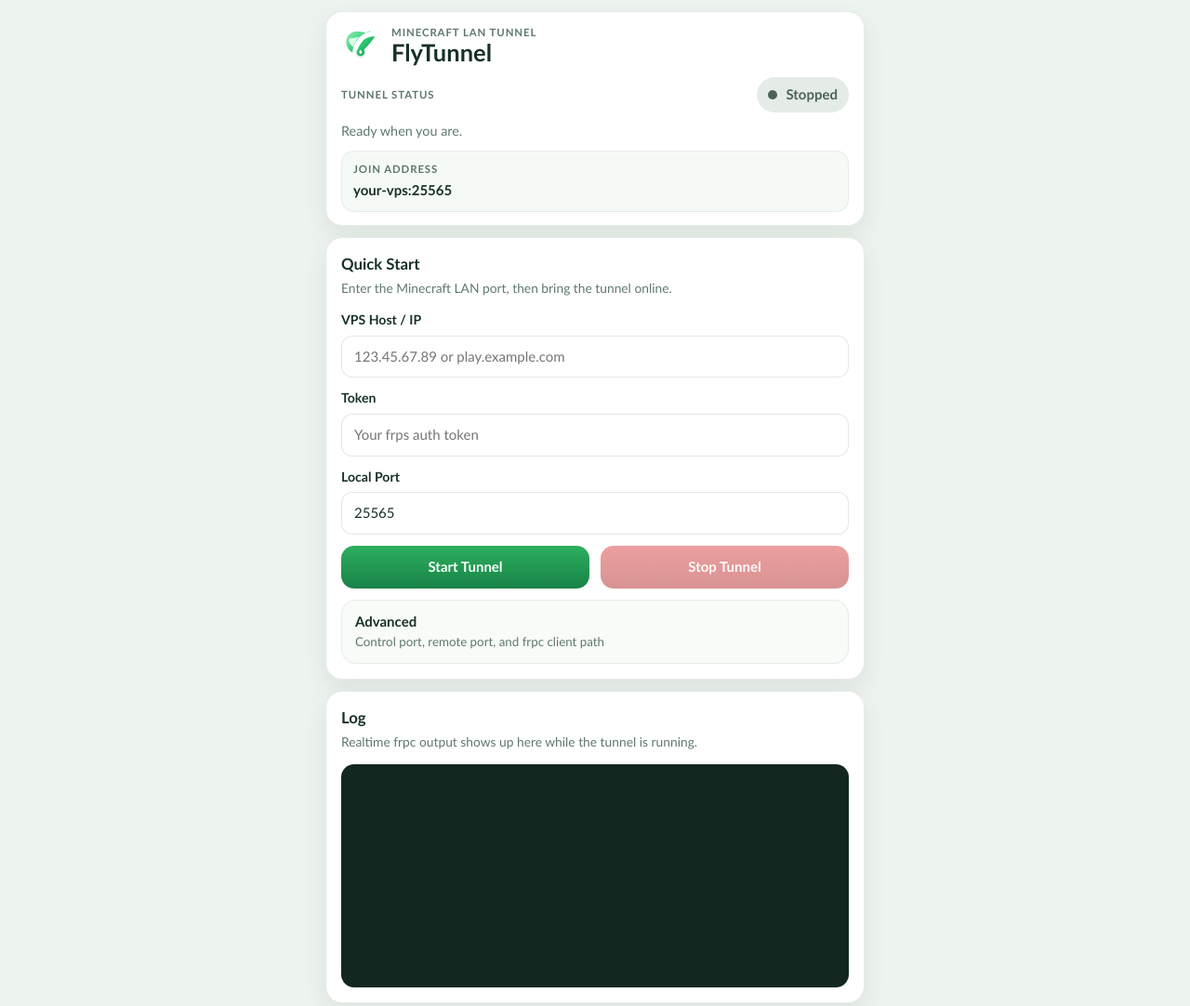
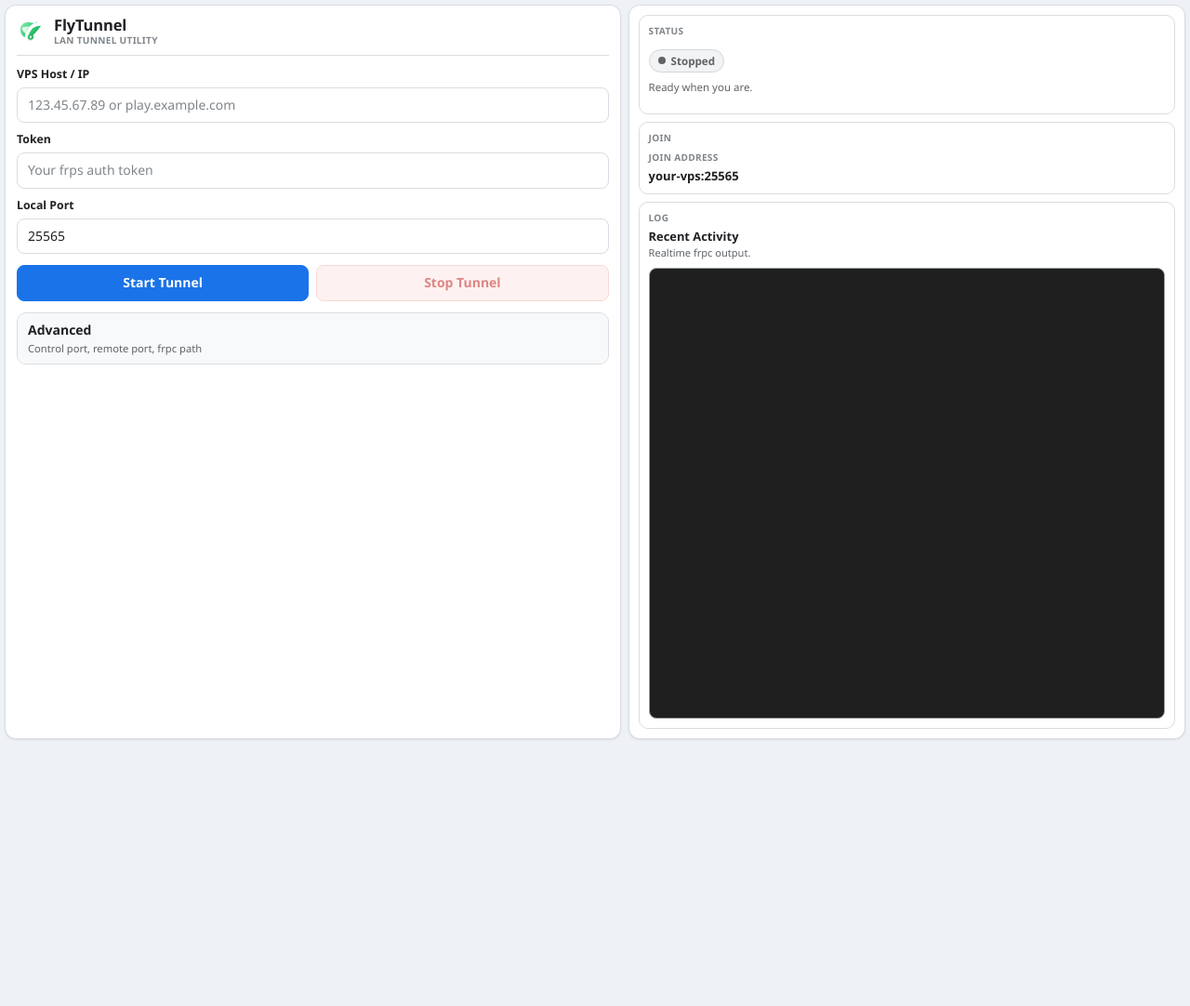
Before and after one commit to quocthai0404/FlyTunnel, a website with bundled scripts: page src/index.html in a window 1280 px wide. Shown: the whole page at 93% size. After the commit the page ends 805 px from the top, so only its background shows below. Built offline with nearby package versions, Linux system fonts and the light colour scheme.

Commit message:
feat: refine desktop UI with sharper chrome-like styling

```diff
--- a/src/index.html
+++ b/src/index.html
@@ -9,36 +9,16 @@
   </head>
   <body>
     <main class="app-shell">
-      <header class="panel app-header">
+      <section class="panel left-column">
+        <header class="compact-header">
           <div class="brand-row">
             <img src="/assets/flytunnel-mark.svg" alt="FlyTunnel mark" class="brand-mark" />
             <div class="brand-copy">
-            <p class="eyebrow">Minecraft LAN tunnel</p>
               <h1>FlyTunnel</h1>
-          </div>
-        </div>
-
-        <div class="status-wrap">
-          <div class="status-topline">
-            <span class="status-heading">Tunnel Status</span>
-            <div class="status-pill stopped" id="status-pill">
-              <span class="status-dot"></span>
-              <span id="status-text">Stopped</span>
-            </div>
-          </div>
-          <p class="status-detail" id="status-detail">Ready when you are.</p>
-          <div class="join-preview">
-            <span class="join-label">Join Address</span>
-            <strong id="join-address">your-vps:25565</strong>
+              <p class="eyebrow">LAN Tunnel Utility</p>
             </div>
           </div>
         </header>
-
-      <section class="panel form-panel">
-        <div class="panel-head">
-          <h2>Quick Start</h2>
-          <p>Enter the Minecraft LAN port, then bring the tunnel online.</p>
-        </div>
 
         <form id="tunnel-form" novalidate>
           <input id="frpc-path-override" type="hidden" />
@@ -66,7 +46,7 @@
           <details class="advanced-panel">
             <summary>
               <span class="advanced-title">Advanced</span>
-              <span class="advanced-copy">Control port, remote port, and frpc client path</span>
+              <span class="advanced-copy">Control port, remote port, frpc path</span>
             </summary>
 
             <div class="advanced-body">
@@ -94,15 +74,35 @@
         </form>
       </section>
 
-      <section class="panel log-panel">
+      <section class="panel right-column">
+        <section class="status-card compact-card">
+          <div class="group-label">Status</div>
+          <div class="status-topline">
+            <div class="status-pill stopped" id="status-pill">
+              <span class="status-dot"></span>
+              <span id="status-text">Stopped</span>
+            </div>
+          </div>
+          <p class="status-detail" id="status-detail">Ready when you are.</p>
+        </section>
+
+        <section class="join-card compact-card">
+          <div class="group-label">Join</div>
+          <span class="join-label">Join Address</span>
+          <strong id="join-address">your-vps:25565</strong>
+        </section>
+
+        <section class="log-card">
+          <div class="group-label">Log</div>
           <div class="panel-head">
-          <h2>Log</h2>
-          <p>Realtime frpc output shows up here while the tunnel is running.</p>
+            <h2>Recent Activity</h2>
+            <p>Realtime frpc output.</p>
           </div>
           <div id="log-box" aria-live="polite">
             <pre id="log-content"></pre>
           </div>
         </section>
+      </section>
     </main>
   </body>
 </html>
--- a/src/styles.css
+++ b/src/styles.css
@@ -1,24 +1,43 @@
 :root {
-  font-family: "Aptos", "Segoe UI Variable", "Trebuchet MS", sans-serif;
-  font-size: 15px;
-  line-height: 1.45;
+  font-family: "Segoe UI", "Segoe UI Variable", "Arial", sans-serif;
+  font-size: 14px;
+  line-height: 1.35;
   font-weight: 400;
-  color: #142f26;
-  background: #edf3ee;
+  color: #202124;
+  background: #eef2f7;
   font-synthesis: none;
   text-rendering: optimizeLegibility;
   -webkit-font-smoothing: antialiased;
   -moz-osx-font-smoothing: grayscale;
   -webkit-text-size-adjust: 100%;
-  --panel-bg: #ffffff;
-  --panel-border: rgba(22, 55, 41, 0.1);
-  --text-main: #173126;
-  --text-soft: #5f796e;
-  --green-strong: #2daf5e;
-  --green-deep: #188247;
-  --red-strong: #dd5151;
-  --red-deep: #b93b3b;
-  --shadow-soft: 0 10px 26px rgba(26, 53, 40, 0.08);
+  --window-bg: #eef2f7;
+  --surface: #ffffff;
+  --surface-subtle: #f8f9fa;
+  --surface-hover: #f1f3f4;
+  --border: #dadce0;
+  --border-strong: #c7cdd4;
+  --text-main: #202124;
+  --text-soft: #5f6368;
+  --text-quiet: #80868b;
+  --blue: #1a73e8;
+  --blue-hover: #1765cc;
+  --blue-ring: rgba(26, 115, 232, 0.18);
+  --red-soft: #fce8e6;
+  --red-border: #f1b9b4;
+  --red-text: #c5221f;
+  --green-soft: #e6f4ea;
+  --green-border: #b7dfc1;
+  --green-text: #137333;
+  --yellow-soft: #fef7e0;
+  --yellow-border: #f6d58d;
+  --yellow-text: #8d5f00;
+  --gray-soft: #f1f3f4;
+  --gray-border: #d2d7dc;
+  --gray-text: #5f6368;
+  --console-bg: #1f1f1f;
+  --console-border: #9aa0a6;
+  --console-text: #e8eaed;
+  --shadow-soft: 0 1px 2px rgba(60, 64, 67, 0.12);
 }
 
 * {
@@ -29,6 +48,7 @@ body {
   margin: 0;
   min-width: 360px;
   min-height: 100vh;
+  background: var(--window-bg);
   color: var(--text-main);
 }
 
@@ -44,37 +64,52 @@ input {
 }
 
 .app-shell {
-  width: min(580px, calc(100vw - 20px));
-  margin: 0 auto;
-  padding: 12px 0 18px;
+  width: min(calc(100vw - 10px), 100%);
+  height: calc(100vh - 10px);
+  margin: 5px auto;
+  display: grid;
+  grid-template-columns: minmax(0, 1.05fr) minmax(240px, 0.95fr);
+  gap: 8px;
+}
+
+.panel {
+  background: var(--surface);
+  border: 1px solid var(--border);
+  border-radius: 12px;
+  box-shadow: var(--shadow-soft);
+}
+
+.left-column {
+  padding: 12px;
   display: flex;
   flex-direction: column;
   gap: 12px;
+  min-width: 0;
 }
 
-.panel {
-  background: var(--panel-bg);
-  border: 1px solid var(--panel-border);
-  border-radius: 18px;
-  box-shadow: var(--shadow-soft);
+.right-column {
+  padding: 10px;
+  display: grid;
+  grid-template-rows: auto auto minmax(0, 1fr);
+  gap: 8px;
+  min-width: 0;
+  min-height: 0;
 }
 
-.app-header {
-  padding: 14px 16px;
-  display: flex;
-  flex-direction: column;
-  gap: 14px;
+.compact-header {
+  padding-bottom: 8px;
+  border-bottom: 1px solid var(--border);
 }
 
 .brand-row {
   display: flex;
   align-items: center;
-  gap: 12px;
+  gap: 10px;
 }
 
 .brand-mark {
-  width: 42px;
-  height: 42px;
+  width: 30px;
+  height: 30px;
   flex: 0 0 auto;
 }
 
@@ -82,172 +117,99 @@ input {
   min-width: 0;
 }
 
+h1 {
+  font-size: 1.18rem;
+  line-height: 1.05;
+  font-weight: 600;
+  letter-spacing: -0.01em;
+}
+
 .eyebrow,
-.status-heading,
 .join-label,
-.binary-label {
-  color: #5d786b;
-  font-size: 0.76rem;
-  font-weight: 700;
-  letter-spacing: 0.08em;
+.binary-label,
+.group-label {
+  font-size: 0.72rem;
+  color: var(--text-quiet);
+  font-weight: 600;
+  letter-spacing: 0.03em;
   text-transform: uppercase;
 }
 
-h1 {
-  font-size: 1.7rem;
-  line-height: 1;
+.eyebrow {
+  margin-top: 2px;
 }
 
-.status-wrap {
+form {
   display: flex;
   flex-direction: column;
   gap: 10px;
 }
 
-.status-topline {
-  display: flex;
-  align-items: center;
-  justify-content: space-between;
-  gap: 12px;
-  flex-wrap: wrap;
-}
-
-.status-pill {
-  display: inline-flex;
-  align-items: center;
-  gap: 9px;
-  padding: 8px 12px;
-  border-radius: 999px;
-  font-weight: 800;
-}
-
-.status-pill.stopped {
-  background: #e5ece7;
-  color: #4c6259;
-}
-
-.status-pill.starting {
-  background: #fff2cf;
-  color: #996919;
-}
-
-.status-pill.running {
-  background: #dff6e7;
-  color: #177644;
-}
-
-.status-pill.error {
-  background: #fde4e4;
-  color: #a53a3a;
-}
-
-.status-dot {
-  width: 10px;
-  height: 10px;
-  border-radius: 999px;
-  background: currentColor;
-}
-
-.status-detail {
-  color: var(--text-soft);
-  font-size: 0.96rem;
-}
-
-.join-preview {
-  padding: 11px 12px;
-  border-radius: 14px;
-  border: 1px solid rgba(24, 77, 55, 0.08);
-  background: #f6faf7;
-  display: flex;
-  flex-direction: column;
-  gap: 4px;
-}
-
-.join-preview strong {
-  font-size: 1rem;
-  word-break: break-word;
-}
-
-.form-panel,
-.log-panel {
-  padding: 16px;
-}
-
-.panel-head {
-  margin-bottom: 14px;
-}
-
-.panel-head h2 {
-  font-size: 1.12rem;
-}
-
-.panel-head p {
-  margin-top: 4px;
-  color: var(--text-soft);
-  font-size: 0.92rem;
-}
-
-form {
-  display: flex;
-  flex-direction: column;
-  gap: 12px;
-}
-
 .field {
   display: flex;
   flex-direction: column;
-  gap: 6px;
+  gap: 5px;
 }
 
 .field span {
-  font-weight: 700;
-  font-size: 0.94rem;
+  font-size: 0.88rem;
+  font-weight: 600;
+  color: var(--text-main);
 }
 
 .field-row {
   display: grid;
   grid-template-columns: repeat(2, minmax(0, 1fr));
-  gap: 12px;
+  gap: 8px;
 }
 
 input {
   width: 100%;
-  border: 1px solid rgba(22, 67, 49, 0.12);
-  border-radius: 12px;
-  padding: 11px 13px;
-  background: #ffffff;
+  padding: 9px 11px;
+  border: 1px solid var(--border);
+  border-radius: 8px;
+  background: var(--surface);
   color: var(--text-main);
   outline: none;
-  transition: border-color 120ms ease, box-shadow 120ms ease;
+}
+
+input::placeholder {
+  color: #80868b;
+}
+
+input:hover {
+  border-color: var(--border-strong);
 }
 
 input:focus {
-  border-color: rgba(43, 189, 99, 0.5);
-  box-shadow: 0 0 0 3px rgba(43, 189, 99, 0.1);
+  border-color: var(--blue);
+  box-shadow: 0 0 0 3px var(--blue-ring);
 }
 
 input[aria-invalid="true"] {
-  border-color: rgba(223, 75, 75, 0.45);
-  box-shadow: 0 0 0 3px rgba(223, 75, 75, 0.08);
+  border-color: #d93025;
+  box-shadow: 0 0 0 3px rgba(217, 48, 37, 0.12);
 }
 
 .action-row {
   display: grid;
   grid-template-columns: repeat(2, minmax(0, 1fr));
-  gap: 12px;
+  gap: 8px;
+  margin-top: 2px;
 }
 
 button {
-  border: none;
-  border-radius: 14px;
-  padding: 12px 16px;
-  font-weight: 800;
+  padding: 9px 12px;
+  border-radius: 8px;
+  border: 1px solid var(--border);
+  background: var(--surface);
+  color: var(--text-main);
+  font-weight: 600;
   cursor: pointer;
-  transition: opacity 120ms ease, filter 120ms ease;
 }
 
 button:hover:not(:disabled) {
-  filter: brightness(0.98);
+  background: var(--surface-hover);
 }
 
 button:disabled {
@@ -256,25 +218,35 @@ button:disabled {
 }
 
 .primary-btn {
-  background: linear-gradient(180deg, var(--green-strong), var(--green-deep));
-  color: #f7fff9;
+  background: var(--blue);
+  border-color: var(--blue);
+  color: #ffffff;
+}
+
+.primary-btn:hover:not(:disabled) {
+  background: var(--blue-hover);
+  border-color: var(--blue-hover);
 }
 
 .danger-btn {
-  background: linear-gradient(180deg, var(--red-strong), var(--red-deep));
-  color: #fff8f8;
+  background: var(--red-soft);
+  border-color: var(--red-border);
+  color: var(--red-text);
+}
+
+.danger-btn:hover:not(:disabled) {
+  background: #f9ddda;
 }
 
 .secondary-btn {
-  background: #eaf2ed;
-  color: #1f5640;
-  min-width: 124px;
+  min-width: 98px;
 }
 
 .advanced-panel {
-  border: 1px solid rgba(22, 67, 49, 0.08);
-  border-radius: 16px;
-  background: #f8fbf8;
+  margin-top: 2px;
+  border: 1px solid var(--border);
+  border-radius: 10px;
+  background: var(--surface-subtle);
   overflow: hidden;
 }
 
@@ -283,8 +255,13 @@ button:disabled {
   display: flex;
   flex-direction: column;
   gap: 2px;
-  padding: 12px 14px;
+  padding: 9px 11px;
   cursor: pointer;
+  background: var(--surface-subtle);
+}
+
+.advanced-panel summary:hover {
+  background: var(--surface-hover);
 }
 
 .advanced-panel summary::-webkit-details-marker {
@@ -292,34 +269,35 @@ button:disabled {
 }
 
 .advanced-title {
-  font-weight: 800;
+  font-weight: 600;
 }
 
 .advanced-copy {
   color: var(--text-soft);
-  font-size: 0.89rem;
+  font-size: 0.8rem;
 }
 
 .advanced-panel[open] summary {
-  border-bottom: 1px solid rgba(22, 67, 49, 0.08);
+  border-bottom: 1px solid var(--border);
 }
 
 .advanced-body {
-  padding: 12px 14px 14px;
+  padding: 10px 11px 11px;
   display: flex;
   flex-direction: column;
-  gap: 12px;
+  gap: 8px;
+  background: var(--surface);
 }
 
 .binary-card {
   display: flex;
   justify-content: space-between;
   align-items: flex-start;
-  gap: 12px;
-  padding: 12px;
-  border-radius: 14px;
-  border: 1px solid rgba(24, 88, 61, 0.08);
-  background: #ffffff;
+  gap: 8px;
+  padding: 10px;
+  border: 1px solid var(--border);
+  border-radius: 8px;
+  background: var(--surface-subtle);
 }
 
 .binary-copy {
@@ -328,46 +306,164 @@ button:disabled {
 
 code {
   display: block;
-  margin-top: 4px;
-  color: #0d7654;
-  font-family: "Cascadia Code", "Consolas", monospace;
-  font-size: 0.86rem;
+  margin-top: 3px;
+  color: #174ea6;
+  font-family: "Consolas", "Cascadia Code", monospace;
+  font-size: 0.79rem;
   word-break: break-all;
 }
 
 #binary-note {
-  margin-top: 6px;
+  margin-top: 4px;
   color: var(--text-soft);
-  font-size: 0.9rem;
+  font-size: 0.79rem;
+}
+
+.compact-card,
+.log-card {
+  border: 1px solid var(--border);
+  border-radius: 10px;
+  background: var(--surface);
+}
+
+.status-card,
+.join-card,
+.log-card {
+  padding: 10px;
+}
+
+.status-card {
+  display: flex;
+  flex-direction: column;
+  gap: 8px;
+}
+
+.status-topline {
+  display: flex;
+  align-items: center;
+  justify-content: flex-start;
+  gap: 8px;
+}
+
+.status-pill {
+  display: inline-flex;
+  align-items: center;
+  gap: 6px;
+  padding: 4px 9px;
+  border-radius: 999px;
+  font-size: 0.83rem;
+  font-weight: 600;
+  border: 1px solid transparent;
+}
+
+.status-pill.stopped {
+  background: var(--gray-soft);
+  border-color: var(--gray-border);
+  color: var(--gray-text);
+}
+
+.status-pill.starting {
+  background: var(--yellow-soft);
+  border-color: var(--yellow-border);
+  color: var(--yellow-text);
+}
+
+.status-pill.running {
+  background: var(--green-soft);
+  border-color: var(--green-border);
+  color: var(--green-text);
+}
+
+.status-pill.error {
+  background: var(--red-soft);
+  border-color: var(--red-border);
+  color: var(--red-text);
+}
+
+.status-dot {
+  width: 8px;
+  height: 8px;
+  border-radius: 999px;
+  background: currentColor;
+}
+
+.status-detail {
+  color: var(--text-soft);
+  font-size: 0.82rem;
+  min-height: 2.2em;
+}
+
+.join-card {
+  display: flex;
+  flex-direction: column;
+  gap: 4px;
+}
+
+.join-card strong {
+  font-size: 0.93rem;
+  font-weight: 600;
+  word-break: break-word;
+}
+
+.log-card {
+  display: flex;
+  flex-direction: column;
+  min-height: 0;
+}
+
+.group-label {
+  margin-bottom: 4px;
+}
+
+.panel-head {
+  margin-bottom: 8px;
+}
+
+.panel-head h2 {
+  font-size: 0.92rem;
+  font-weight: 600;
+}
+
+.panel-head p {
+  margin-top: 2px;
+  color: var(--text-soft);
+  font-size: 0.79rem;
 }
 
 #log-box {
   width: 100%;
-  min-height: 240px;
-  max-height: 280px;
+  min-height: 0;
+  flex: 1 1 auto;
   overflow: auto;
-  border: 1px solid rgba(13, 56, 40, 0.08);
-  border-radius: 14px;
-  padding: 12px;
-  background: #132620;
-  color: #dcffe7;
+  padding: 9px;
+  border: 1px solid var(--console-border);
+  border-radius: 8px;
+  background: var(--console-bg);
+  color: var(--console-text);
 }
 
 #log-content {
   margin: 0;
   white-space: pre-wrap;
   word-break: break-word;
-  font-family: "Cascadia Code", "Consolas", monospace;
-  font-size: 0.86rem;
-  line-height: 1.45;
+  font-family: "Consolas", "Cascadia Code", monospace;
+  font-size: 0.77rem;
+  line-height: 1.4;
+}
+
+@media (max-width: 659px) {
+  .app-shell {
+    width: min(calc(100vw - 10px), 100%);
+    height: auto;
+    grid-template-columns: 1fr;
+  }
+
+  .right-column {
+    grid-template-rows: auto auto minmax(220px, 1fr);
+  }
 }
 
 @media (max-width: 520px) {
-  .app-shell {
-    width: calc(100vw - 16px);
-    padding: 8px 0 14px;
-  }
-
   .field-row,
   .action-row {
     grid-template-columns: 1fr;
```
Also changed, not shown: src-tauri/tauri.conf.json (+4 -4 lines). Lines whose indentation alone changed are shown as unchanged.
